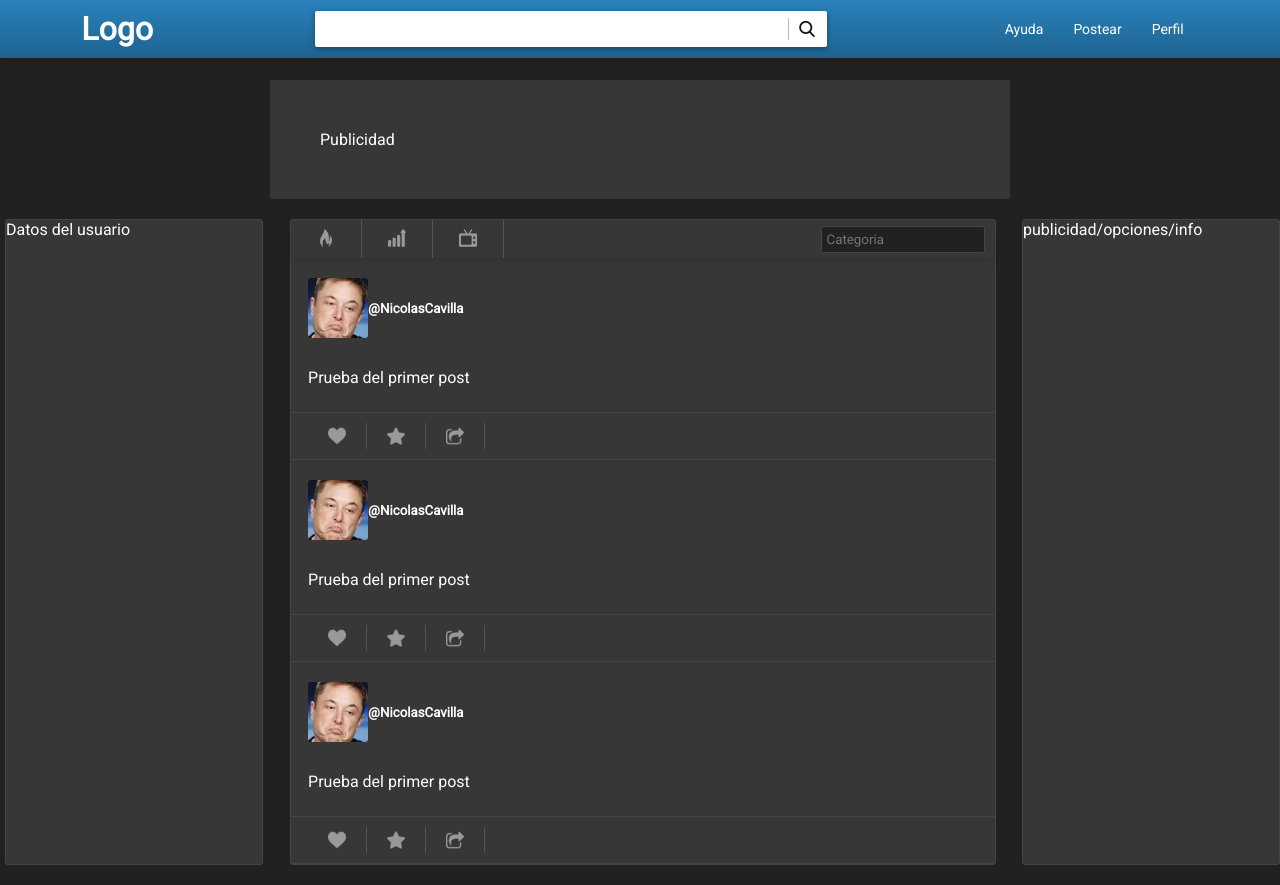
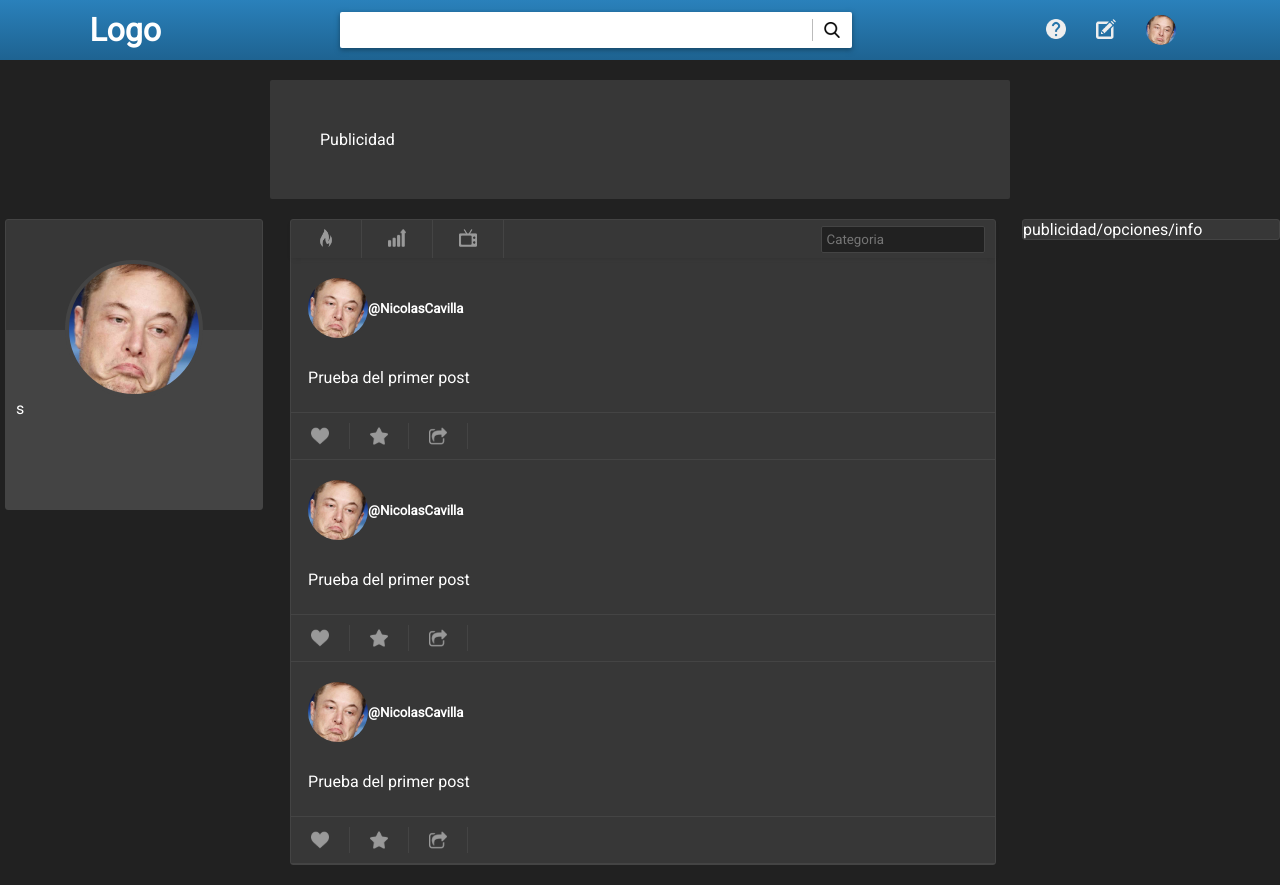
Before and after one commit to FranZoia6/foro-templates, a plain HTML site: page home.html in a window 1280 px wide. Drawn offline with Linux system fonts and the light colour scheme.

Commit message:
datos del usuario en el home

```diff
--- a/css/estilos.css
+++ b/css/estilos.css
@@ -22,7 +22,6 @@ li{
 	/*background: #5752F0;*/
 	/*background: #6763F0;*/
 	background-image: linear-gradient(#2A81BB,#1e6391);
-	box-shadow: 2px 2px 5px #202020;
 	color: #fff;
 	display: flex;
 	justify-content: center;
@@ -102,6 +101,11 @@ li{
 	padding: 15px;
 }
 
+.nav-menu img{
+	width: 20px;
+	height: 20px;
+}
+
 .content{
 	align-items: center;
 	display: flex;
@@ -110,6 +114,7 @@ li{
 }
 
 .main-content{
+	align-items: flex-start;
 	display: flex;
 	justify-content: space-between;
 	max-width: 1920px;
@@ -149,7 +154,7 @@ li{
 	display: flex;
 	justify-content: center;
 	padding: 4px 20px;
-	border-right: solid 1px #555;
+	border-right: solid 1px #444;
 }
 
 .post-options li button{
@@ -167,7 +172,7 @@ li{
 }
 
 .header-prin-post{
-	box-shadow: 0 8px 6px -6px  #303030;
+	box-shadow: 0 2px 4px -2px  #303030;
 }
 
 .post-home header input[list="browsers"]{
@@ -211,14 +216,19 @@ li{
 	width: 95%;
 }
 
-.post-home-ph-perfil{
+.post-home-ph-perfil, .menu-home-ph-perfil{
 	background-image: url("../img/perfil.jpg");
 	background-size: cover;
 	background-repeat: no-repeat;
     background-position: 50% 50%;
-    border-radius: 3px;
+    border-radius: 50%;
 	width: 60px;
 	height: 60px;
+}
+
+.menu-home-ph-perfil{
+	height: 30px;
+	width: 30px;
 }
 
 .post-contenido{
@@ -238,7 +248,7 @@ li{
 
 .footer-soporte{
 	padding: 10px 0 10px 0;
-	width: 95%;
+	width: 100%;
 }
 
 .opciones{
@@ -249,3 +259,35 @@ li{
 	background: #404040;
 	transition: .3s;
 }
+
+
+.img-perfil{
+	background-image: url("../img/perfil.jpg");
+	background-size: cover;
+	background-repeat: no-repeat;
+    background-position: 50% 50%;
+    border-radius: 50%;
+    border: solid 4px #444;
+	height: 130px;
+	margin-top: 40px;
+    top: 40px;
+	width: 130px;
+}
+
+.datos-user{
+	border-top: solid 4px #444;
+}
+
+.portada-home, .datos-user{
+	height: 110px;
+}
+
+.portada-home{
+	display: flex;
+	justify-content: center;
+}
+
+.datos-user{
+	background: #444;
+	padding: 65px 10px 0 10px;
+}
--- a/home.html
+++ b/home.html
@@ -22,9 +22,9 @@
 				</form>
 				<nav>
 					<ul class="nav-menu">
-						<li>Ayuda</li>
-						<li>Postear</li>
-						<li>Perfil</li>
+						<li><img src="img/icons/ayuda.png"></li>
+						<li><img src="img/icons/postear.png"></li>
+						<li><div class="menu-home-ph-perfil"></div></li>
 					</ul>
 				</nav>
 			</div>
@@ -35,7 +35,12 @@
 		<div class="main-content">
 
 			<section class="user-perfil-home">
-				Datos del usuario
+				<div class="portada-home">
+					<div class="img-perfil"></div>
+				</div>
+				<div class="datos-user">
+					s
+				</div>
 			</section>
 			<section class="post-home">
 				<header class="header-prin-post">
```
Also changed, not shown: img/icons/ayuda.png (added), img/icons/postear.png (added).
